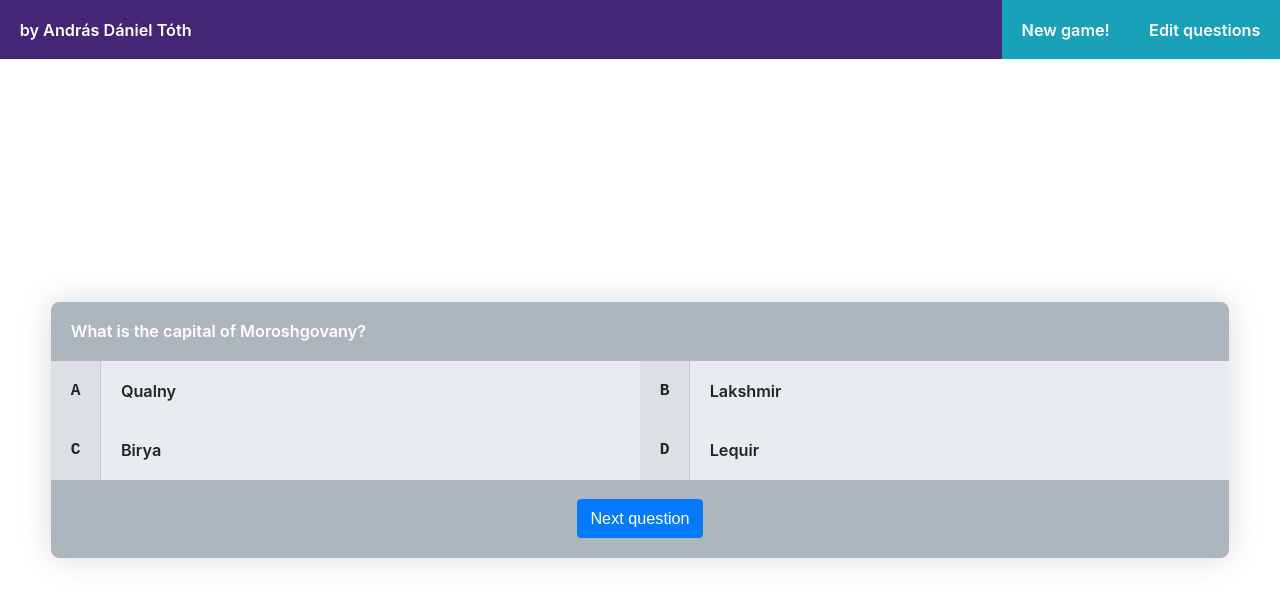
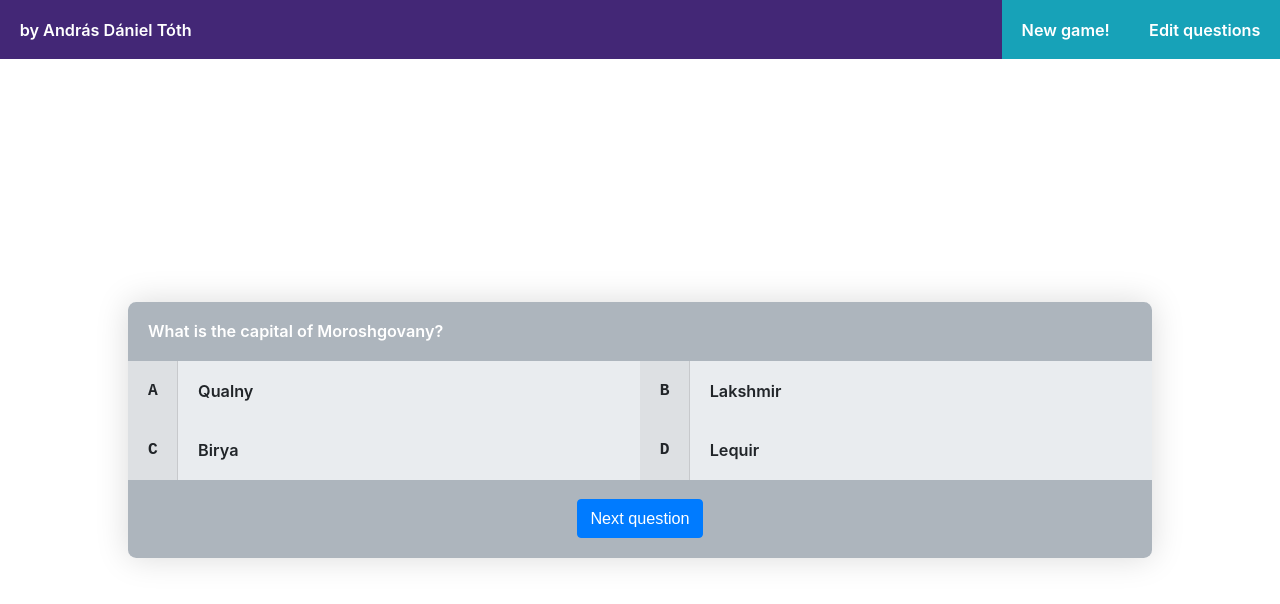
Before and after one commit to latobibor/icf-homework, a React (Create React App) app: page /game in a window 1280 px wide. Shown: the top 604 px of the page. Built offline with nearby package versions, Linux system fonts and the light colour scheme; the HTML template or start-up script is replaced by a standard one.

Commit message:
make layout responsive for smaller screens

```diff
--- a/src/components/quiz-page/answer.tsx
+++ b/src/components/quiz-page/answer.tsx
@@ -11,14 +11,14 @@ interface AnswerProps {
 export function Answer({ index, text, isRight }: AnswerProps) {
   const [clicked, setClicked] = useState(false);
 
-  let clickedOnRightAnswer;
+  let clickedOnRightAnswer = '';
 
   if (clicked) {
-    clickedOnRightAnswer = isRight ? 'right' : 'wrong';
+    clickedOnRightAnswer = ' ' + (isRight ? 'right' : 'wrong');
   }
 
   return (
-    <div className={`answer ${clickedOnRightAnswer}`} onClick={() => setClicked(true)}>
+    <div className={`answer${clickedOnRightAnswer}`} onClick={() => setClicked(true)}>
       <div className="index">{index}</div>
       <div className="answer-value">{text}</div>
     </div>
--- /dev/null
+++ b/src/components/quiz-page/game-container.scss
@@ -0,0 +1,4 @@
+.game-container {
+  display: flex;
+  justify-content: center;
+}
--- a/src/components/quiz-page/game-container.tsx
+++ b/src/components/quiz-page/game-container.tsx
@@ -1,8 +1,10 @@
 import React from 'react';
+import './game-container.scss';
+
 import { Question } from './question';
 
 export function GameContainer() {
-  return <div>
+  return <div className="game-container">
     <Question />
   </div>
 }
--- a/src/components/quiz-page/question.scss
+++ b/src/components/quiz-page/question.scss
@@ -1,9 +1,14 @@
 @use '../../style/variables';
 
-// layout
+// as a container
 .question {
   display: flex;
   flex-direction: column;
+}
+
+// as an item inside a flex container
+.question {
+  flex-grow: 1;
 }
 
 // prettification
@@ -11,6 +16,7 @@
   border-radius: 0.5rem;
   box-shadow: 0 0 2rem 0 rgba(black, 0.15);
   overflow: hidden;
+  max-width: 100ch;
 }
 
 .question {
```
